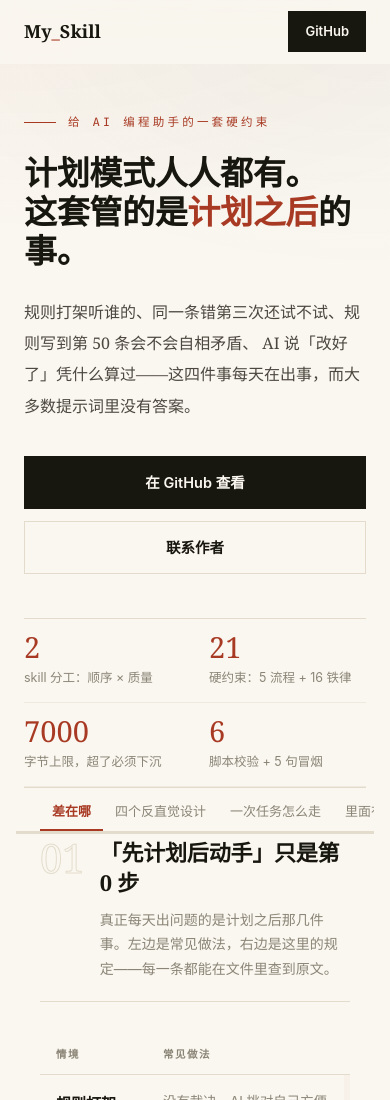
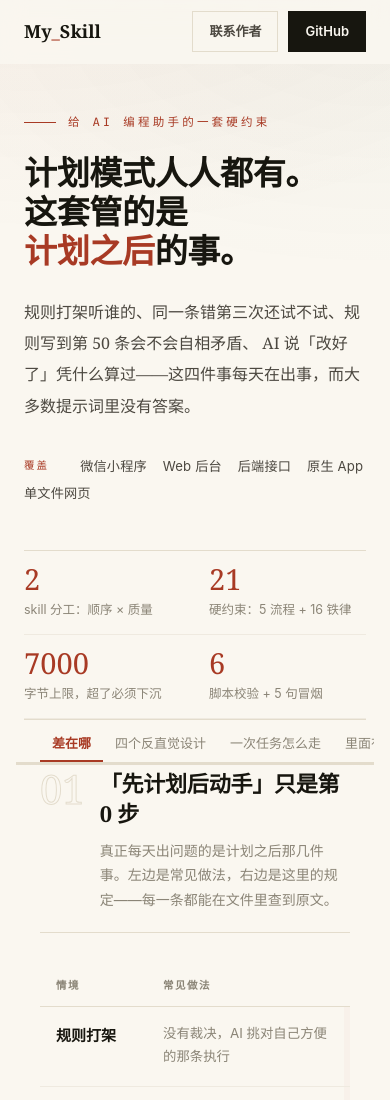
Before and after one commit to yanliyounivv/plan-then-code, a plain HTML site: page docs/index.html in a window 390 px wide. Shown: the top 1100 px of the page. Drawn offline with Linux system fonts and the light colour scheme.

Commit message:
docs: 首屏按钮去掉，改为覆盖端清单；手机端标题与断行修正

```diff
--- a/docs/index.html
+++ b/docs/index.html
@@ -65,8 +65,12 @@
   .kicker::before{content:"";width:32px;height:1px;background:var(--accent)}
   .hero h1{font-family:var(--serif);font-weight:600;font-size:clamp(33px,5.2vw,60px);line-height:1.18;letter-spacing:-.01em;margin:22px 0 0;max-width:18em;text-wrap:balance}
   .hero h1 em{font-style:normal;color:var(--accent)}
+  .hero h1 .mbr{display:none}
   .hero .lede{font-family:var(--serif);font-size:clamp(16px,1.85vw,18.5px);line-height:1.95;color:var(--ink-2);max-width:50ch;margin:26px 0 0;text-wrap:pretty}
   .cta-row{display:flex;flex-wrap:wrap;gap:12px;align-items:center;margin-top:34px}
+  .scopes{margin:32px 0 0;display:flex;flex-wrap:wrap;align-items:center;gap:2px 22px;font-size:13.2px;color:var(--ink-2);letter-spacing:.01em;line-height:1.9}
+  .scopes .lbl{font-family:var(--mono);font-size:10.5px;letter-spacing:.2em;text-transform:uppercase;color:var(--accent);margin-right:15px}
+  .scopes span:not(.lbl){white-space:nowrap}
   .metaline{display:flex;flex-wrap:wrap;margin-top:44px;border-top:1px solid var(--line);border-bottom:1px solid var(--line)}
   .metaline div{flex:1 1 0;min-width:138px;padding:15px 18px 13px 0;border-right:1px solid var(--line-soft)}
   .metaline div:last-child{border-right:0}
@@ -241,6 +245,8 @@
     .sec{padding-bottom:54px}
   }
   @media (max-width:560px){
+    .hero h1 .mbr{display:inline}
+    .scopes{gap:2px 16px}
     .metaline div{flex:1 1 46%;border-right:0;border-bottom:1px solid var(--line-soft);padding:13px 0}
     .metaline div:nth-child(2n){padding-left:14px}
     .steps{grid-template-columns:1fr}
@@ -248,7 +254,6 @@
     .btn{width:100%}
     .contact-card .acts{width:100%}
     .foot .m{text-align:left}
-    .topact .tbtn:first-child{display:none}
   }
 </style>
 </head>
@@ -266,14 +271,14 @@
 
   <section class="hero wrap">
     <div class="kicker">给 AI 编程助手的一套硬约束</div>
-    <h1>计划模式人人都有。<br>这套管的是<em>计划之后</em>的事。</h1>
+    <h1>计划模式人人都有。<br>这套管的是<br class="mbr"><em>计划之后</em>的事。</h1>
     <p class="lede">
       规则打架听谁的、同一条错第三次还试不试、规则写到第 50 条会不会自相矛盾、
       AI 说「改好了」凭什么算过——这四件事每天在出事，而大多数提示词里没有答案。
     </p>
-    <div class="cta-row">
-      <a class="btn btn-ink" href="https://github.com/yanliyounivv/my-dev-skills" target="_blank" rel="noopener">在 GitHub 查看</a>
-      <a class="btn btn-ghost" data-mail href="#">联系作者</a>
+    <div class="scopes">
+      <span class="lbl">覆盖</span>
+      <span>微信小程序</span><span>Web 后台</span><span>后端接口</span><span>原生 App</span><span>单文件网页</span>
     </div>
     <div class="metaline">
       <div><span class="n">2</span><span class="l">skill 分工：顺序 × 质量</span></div>
```
